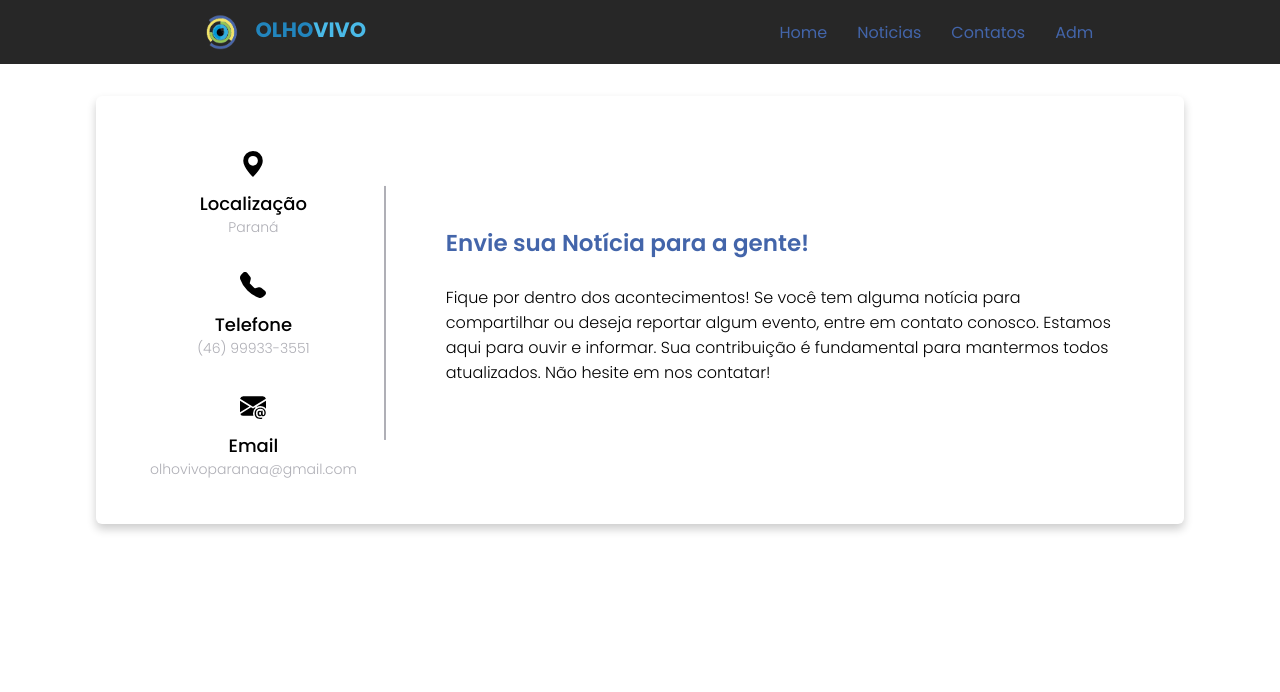
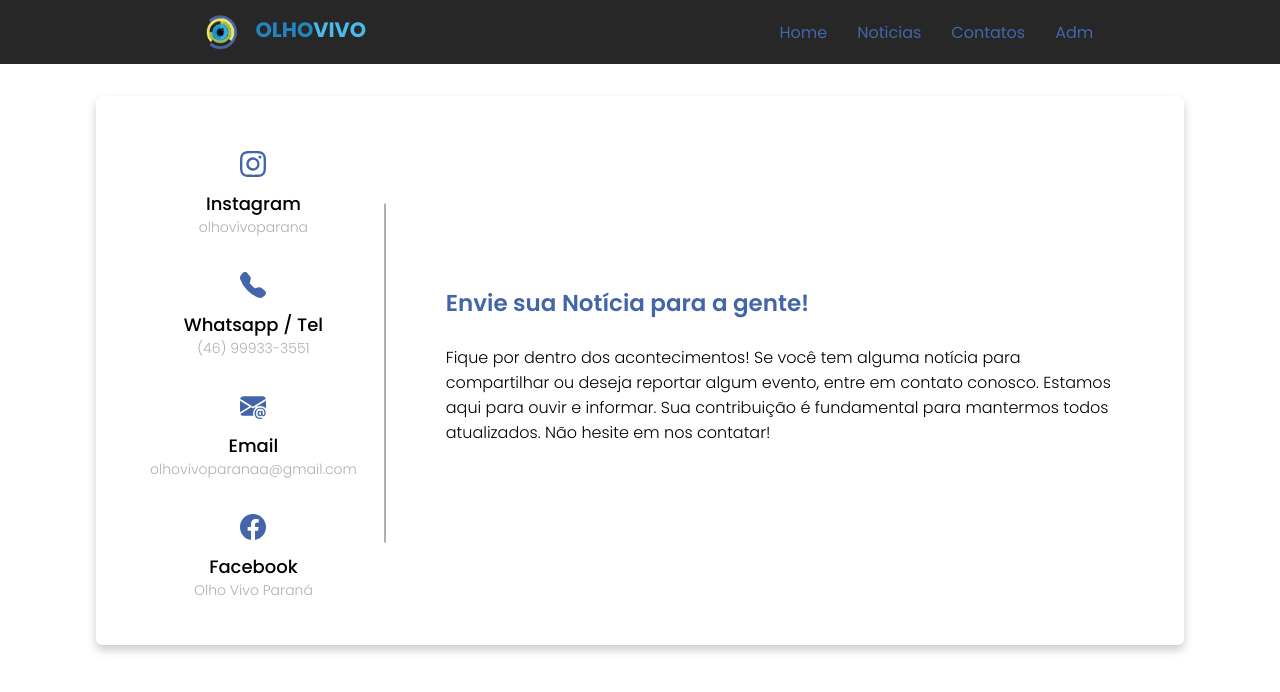
Before and after one commit to bren112/olhovivoladmin, a React (Vite) app: page /contatos in a window 1280 px wide. Shown: the top 692 px of the page. Built offline with nearby package versions, Linux system fonts and the light colour scheme.

Commit message:
Update Contatos.jsx

```diff
--- a/src/pages/Contatos.jsx
+++ b/src/pages/Contatos.jsx
@@ -11,31 +11,42 @@
           <div className="left-side">
             <div className="address details">
               <i className="fas fa-map-marker-alt"></i>
-              <svg className='svg' xmlns="http://www.w3.org/2000/svg" width="26" height="26" fill="currentColor" class="bi bi-geo-alt-fill" viewBox="0 0 16 16">
-                <path d="M8 16s6-5.686 6-10A6 6 0 0 0 2 6c0 4.314 6 10 6 10m0-7a3 3 0 1 1 0-6 3 3 0 0 1 0 6" />
-              </svg>
-              <div className="topic">Localização</div>
+            <a href="https://www.instagram.com/olhovivoparana/"><svg className='svg' xmlns="http://www.w3.org/2000/svg" width="26" height="26" fill="currentColor" class="bi bi-instagram" viewBox="0 0 16 16">
+  <path d="M8 0C5.829 0 5.556.01 4.703.048 3.85.088 3.269.222 2.76.42a3.9 3.9 0 0 0-1.417.923A3.9 3.9 0 0 0 .42 2.76C.222 3.268.087 3.85.048 4.7.01 5.555 0 5.827 0 8.001c0 2.172.01 2.444.048 3.297.04.852.174 1.433.372 1.942.205.526.478.972.923 1.417.444.445.89.719 1.416.923.51.198 1.09.333 1.942.372C5.555 15.99 5.827 16 8 16s2.444-.01 3.298-.048c.851-.04 1.434-.174 1.943-.372a3.9 3.9 0 0 0 1.416-.923c.445-.445.718-.891.923-1.417.197-.509.332-1.09.372-1.942C15.99 10.445 16 10.173 16 8s-.01-2.445-.048-3.299c-.04-.851-.175-1.433-.372-1.941a3.9 3.9 0 0 0-.923-1.417A3.9 3.9 0 0 0 13.24.42c-.51-.198-1.092-.333-1.943-.372C10.443.01 10.172 0 7.998 0zm-.717 1.442h.718c2.136 0 2.389.007 3.232.046.78.035 1.204.166 1.486.275.373.145.64.319.92.599s.453.546.598.92c.11.281.24.705.275 1.485.039.843.047 1.096.047 3.231s-.008 2.389-.047 3.232c-.035.78-.166 1.203-.275 1.485a2.5 2.5 0 0 1-.599.919c-.28.28-.546.453-.92.598-.28.11-.704.24-1.485.276-.843.038-1.096.047-3.232.047s-2.39-.009-3.233-.047c-.78-.036-1.203-.166-1.485-.276a2.5 2.5 0 0 1-.92-.598 2.5 2.5 0 0 1-.6-.92c-.109-.281-.24-.705-.275-1.485-.038-.843-.046-1.096-.046-3.233s.008-2.388.046-3.231c.036-.78.166-1.204.276-1.486.145-.373.319-.64.599-.92s.546-.453.92-.598c.282-.11.705-.24 1.485-.276.738-.034 1.024-.044 2.515-.045zm4.988 1.328a.96.96 0 1 0 0 1.92.96.96 0 0 0 0-1.92m-4.27 1.122a4.109 4.109 0 1 0 0 8.217 4.109 4.109 0 0 0 0-8.217m0 1.441a2.667 2.667 0 1 1 0 5.334 2.667 2.667 0 0 1 0-5.334"/>
+</svg></a>
+              <div className="topic">Instagram</div>
 
-              <div className="text-one">Paraná</div>
+              <div className="text-one">olhovivoparana</div>
 
             </div>
             <div className="phone details">
               <i className="fas fa-phone-alt"></i>
-              <svg className='svg' xmlns="http://www.w3.org/2000/svg" width="26" height="26" fill="currentColor" class="bi bi-telephone-fill" viewBox="0 0 16 16">
+          <a href="https://web.whatsapp.com/send?phone=46999333551">    <svg className='svg' xmlns="http://www.w3.org/2000/svg" width="26" height="26" fill="currentColor" class="bi bi-telephone-fill" viewBox="0 0 16 16">
                 <path fill-rule="evenodd" d="M1.885.511a1.745 1.745 0 0 1 2.61.163L6.29 2.98c.329.423.445.974.315 1.494l-.547 2.19a.68.68 0 0 0 .178.643l2.457 2.457a.68.68 0 0 0 .644.178l2.189-.547a1.75 1.75 0 0 1 1.494.315l2.306 1.794c.829.645.905 1.87.163 2.611l-1.034 1.034c-.74.74-1.846 1.065-2.877.702a18.6 18.6 0 0 1-7.01-4.42 18.6 18.6 0 0 1-4.42-7.009c-.362-1.03-.037-2.137.703-2.877z" />
-              </svg>
-              <div className="topic">Telefone </div>
+              </svg></a>
+              <div className="topic">Whatsapp / Tel </div>
               <div className="text-one">(46) 99933-3551</div>
 
             </div>
             <div className="email details">
               <i className="fas fa-envelope"></i>
-              <svg className='svg' xmlns="http://www.w3.org/2000/svg" width="26" height="26" fill="currentColor" class="bi bi-envelope-at-fill" viewBox="0 0 16 16">
+          <a>   <svg className='svg' xmlns="http://www.w3.org/2000/svg" width="26" height="26" fill="currentColor" class="bi bi-envelope-at-fill" viewBox="0 0 16 16">
   <path d="M2 2A2 2 0 0 0 .05 3.555L8 8.414l7.95-4.859A2 2 0 0 0 14 2zm-2 9.8V4.698l5.803 3.546zm6.761-2.97-6.57 4.026A2 2 0 0 0 2 14h6.256A4.5 4.5 0 0 1 8 12.5a4.49 4.49 0 0 1 1.606-3.446l-.367-.225L8 9.586zM16 9.671V4.697l-5.803 3.546.338.208A4.5 4.5 0 0 1 12.5 8c1.414 0 2.675.652 3.5 1.671"/>
   <path d="M15.834 12.244c0 1.168-.577 2.025-1.587 2.025-.503 0-1.002-.228-1.12-.648h-.043c-.118.416-.543.643-1.015.643-.77 0-1.259-.542-1.259-1.434v-.529c0-.844.481-1.4 1.26-1.4.585 0 .87.333.953.63h.03v-.568h.905v2.19c0 .272.18.42.411.42.315 0 .639-.415.639-1.39v-.118c0-1.277-.95-2.326-2.484-2.326h-.04c-1.582 0-2.64 1.067-2.64 2.724v.157c0 1.867 1.237 2.654 2.57 2.654h.045c.507 0 .935-.07 1.18-.18v.731c-.219.1-.643.175-1.237.175h-.044C10.438 16 9 14.82 9 12.646v-.214C9 10.36 10.421 9 12.485 9h.035c2.12 0 3.314 1.43 3.314 3.034zm-4.04.21v.227c0 .586.227.8.581.8.31 0 .564-.17.564-.743v-.367c0-.516-.275-.708-.572-.708-.346 0-.573.245-.573.791"/>
-</svg>
+</svg></a>
               <div className="topic">Email</div>
               <div className="text-one">olhovivoparanaa@gmail.com</div>
+
+            </div>
+            <div className="email details">
+              <i className="fas fa-envelope"></i>
+      <a href="https://www.facebook.com/olhovivopatobranco/?locale=pt_BR">
+      <svg xmlns="http://www.w3.org/2000/svg" width="26" height="26" fill="currentColor" class="bi bi-facebook" viewBox="0 0 16 16">
+  <path d="M16 8.049c0-4.446-3.582-8.05-8-8.05C3.58 0-.002 3.603-.002 8.05c0 4.017 2.926 7.347 6.75 7.951v-5.625h-2.03V8.05H6.75V6.275c0-2.017 1.195-3.131 3.022-3.131.876 0 1.791.157 1.791.157v1.98h-1.009c-.993 0-1.303.621-1.303 1.258v1.51h2.218l-.354 2.326H9.25V16c3.824-.604 6.75-3.934 6.75-7.951"/>
+</svg>
+      </a>
+              <div className="topic">Facebook</div>
+              <div className="text-one">Olho Vivo Paraná</div>
 
             </div>
           </div>
```
